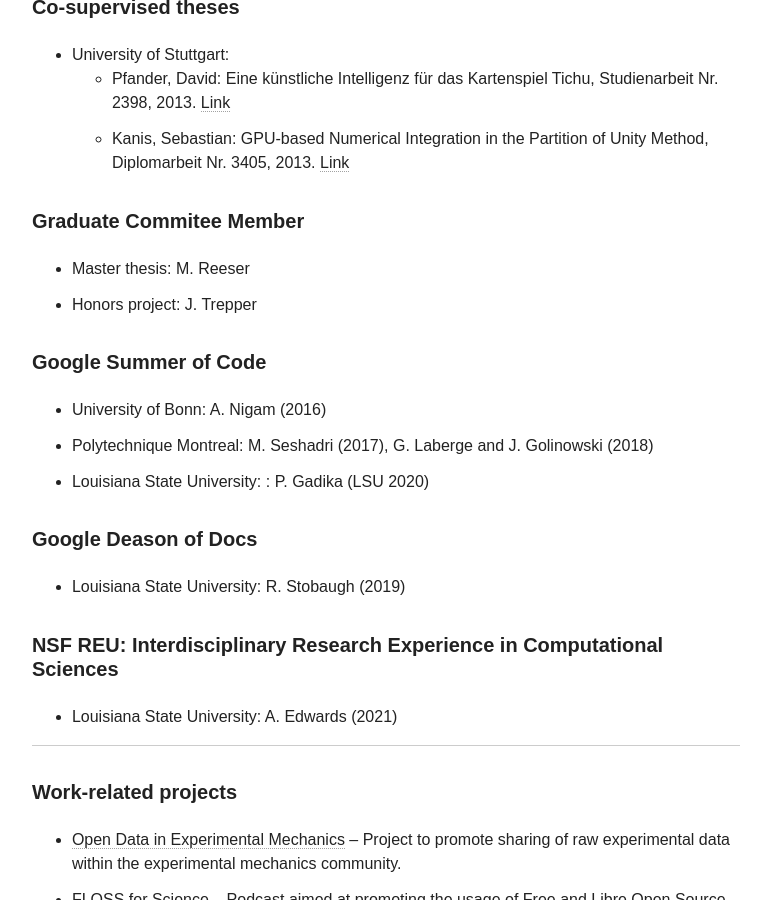
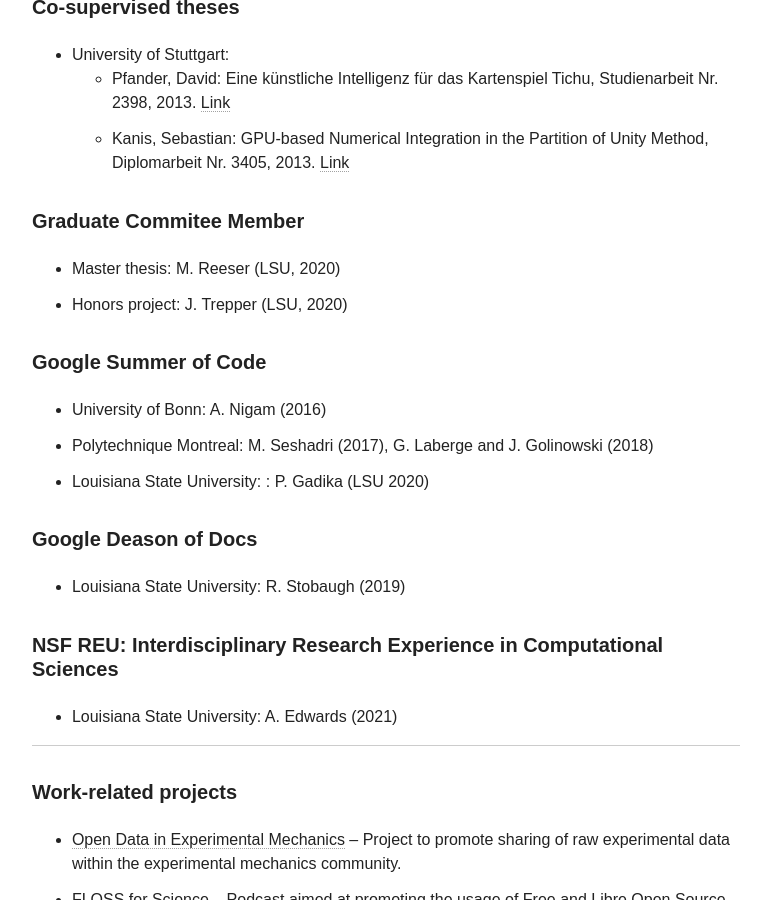
Before and after one commit to diehlpk/diehlpk.github.io, a Jekyll site: the page built from cv/index.md, in a window 1280 px wide and 900 px high, scrolled down 9560 px. Shown: the whole window, without its empty margins (254-1015 px from the left). Built offline with Jekyll 4.4.1, drawn with Linux system fonts in a browser that asks for light colours; nearby versions of some CDN libraries; some web fonts are replaced.

Commit message:
Update CV

```diff
--- a/cv/index.md
+++ b/cv/index.md
@@ -258,8 +258,8 @@
 
 ##### Graduate Commitee Member
 
-* Master thesis: M. Reeser
-* Honors project: J. Trepper
+* Master thesis: M. Reeser (LSU, 2020)
+* Honors project: J. Trepper (LSU, 2020)
 
 ##### Google Summer of Code
 
```
